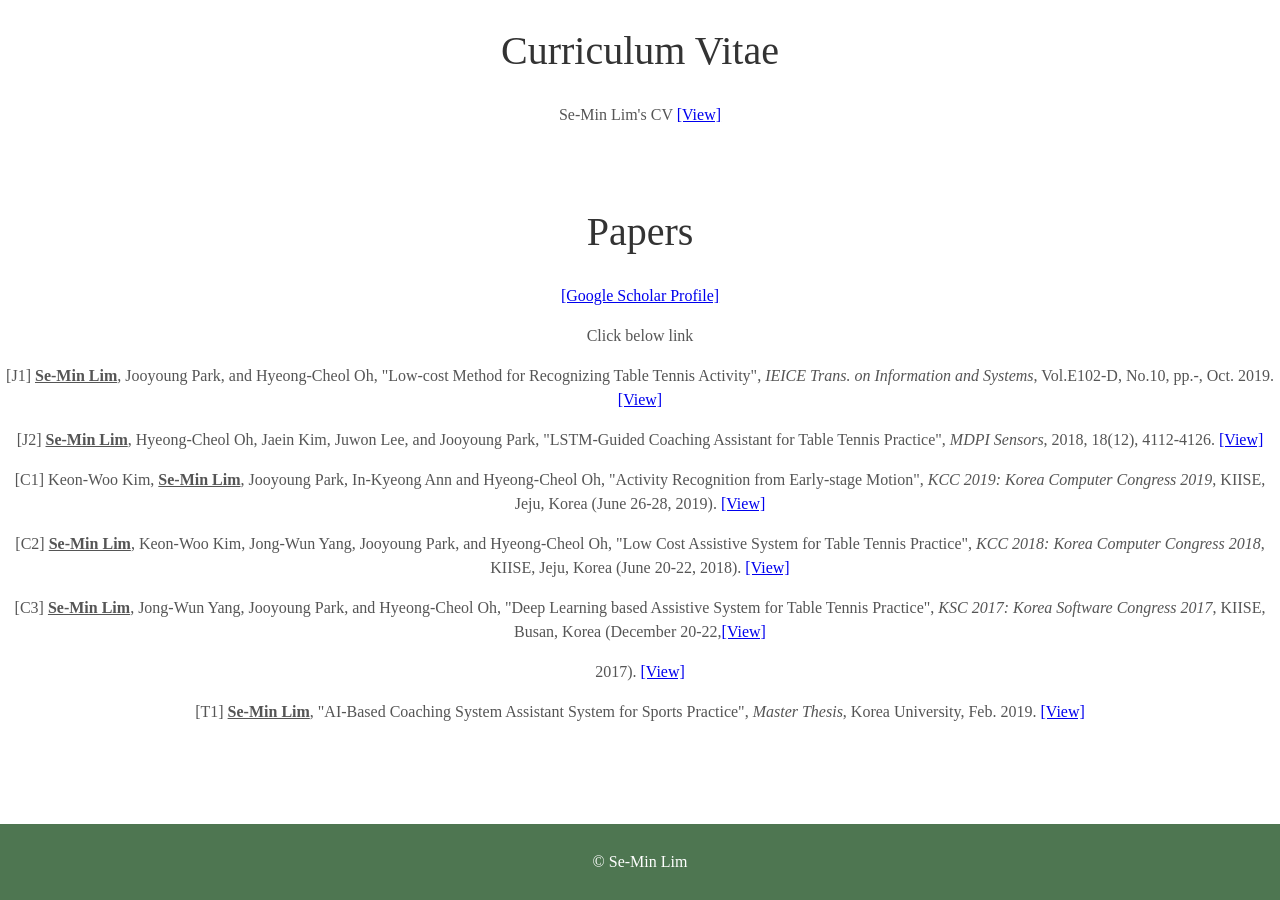
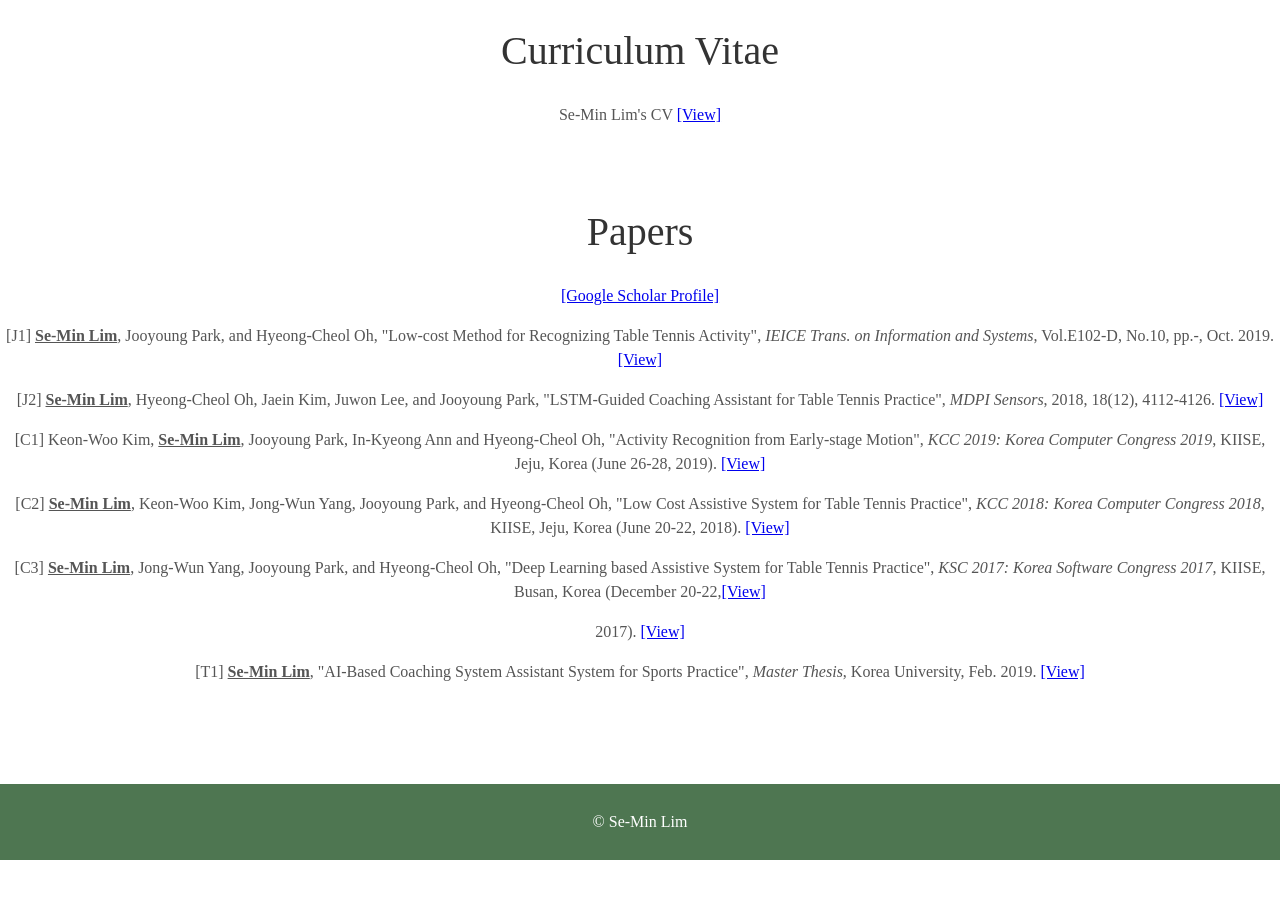
Before and after one commit to SeMinLim/SeMinLim.github.io, a Jekyll site: the page built from index.html, in a window 1280 px wide and 900 px high, scrolled down 1742 px. Built offline with Jekyll 4.4.1, drawn with Linux system fonts in a browser that asks for light colours; some web fonts are replaced; after the commit the page ends 2602 px from its top, so only the background shows below that.

Commit message:
Update papers.html

```diff
--- a/_includes/papers.html
+++ b/_includes/papers.html
@@ -1,7 +1,6 @@
 <div class="user-details">
   <h1>Papers</h1>
   <a target="_blank" href="https://scholar.google.com/citations?user=xZ_EVKEAAAAJ&hl=ko">[Google Scholar Profile]</a></p>
-  <p>Click below link</p>
   <p>[J1] <B><U>Se-Min Lim</U></B>, Jooyoung Park, and Hyeong-Cheol Oh, "Low-cost Method for Recognizing Table Tennis Activity", <I>IEICE Trans. on Information and Systems</I>, Vol.E102-D, No.10, pp.-, Oct. 2019. <a target="_blank" href="/assets/Journal_IEICE.pdf">[View]</a></p>
   <p>[J2] <B><U>Se-Min Lim</U></B>, Hyeong-Cheol Oh, Jaein Kim, Juwon Lee, and Jooyoung Park, "LSTM-Guided Coaching Assistant for Table Tennis Practice", <I>MDPI Sensors</I>, 2018, 18(12), 4112-4126. <a target="_blank" href="/assets/Journal_MDPI.pdf">[View]</a></p>
   <p>[C1] Keon-Woo Kim, <B><U>Se-Min Lim</U></B>, Jooyoung Park, In-Kyeong Ann and Hyeong-Cheol Oh, "Activity Recognition from Early-stage Motion", <I>KCC 2019: Korea Computer Congress 2019</I>, KIISE, Jeju, Korea (June 26-28, 2019). <a target="_blank" href="/assets/2019_Conference.pdf">[View]</a></p>
```
